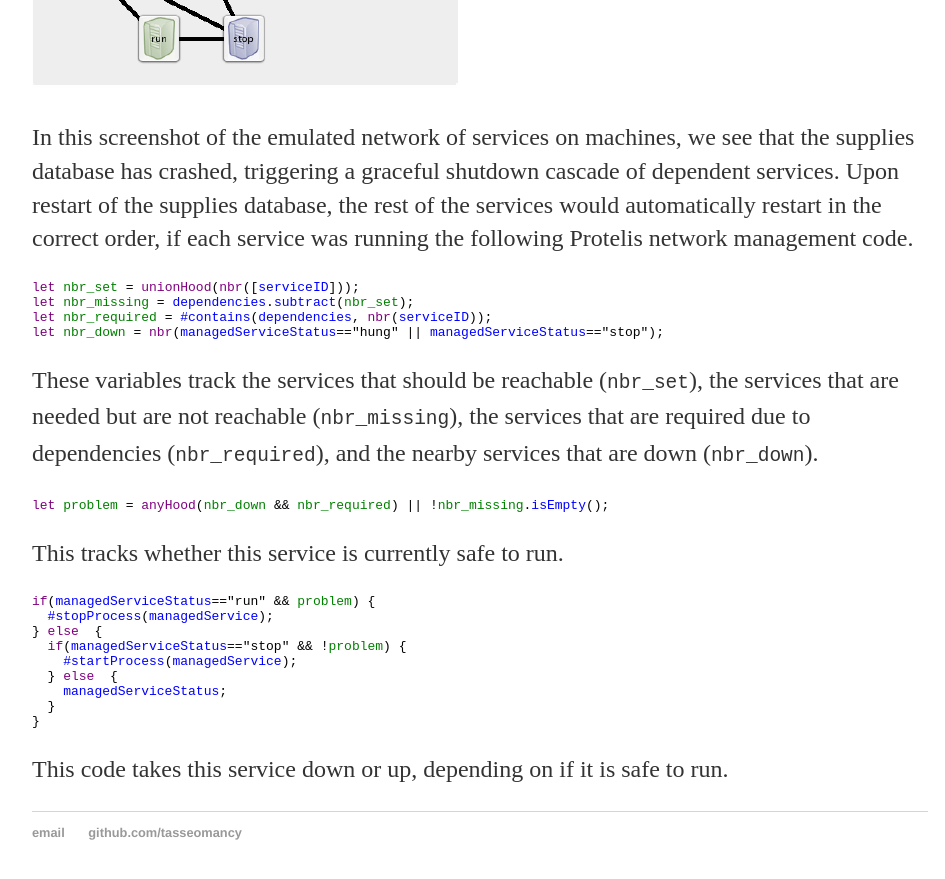
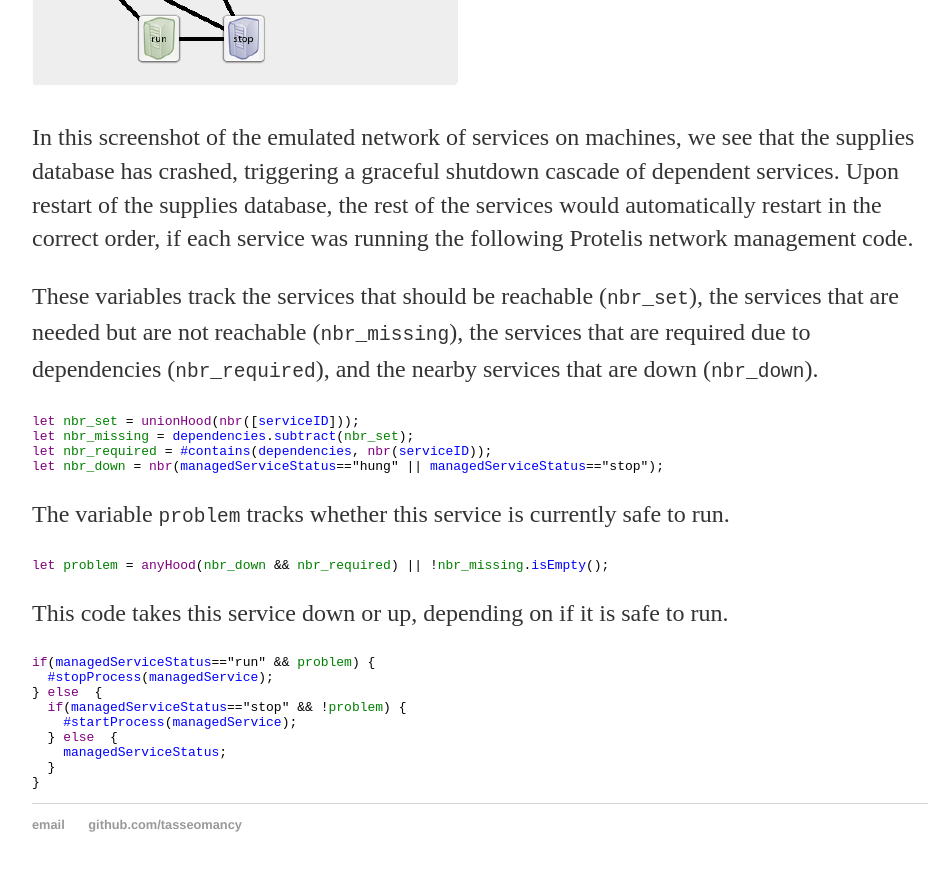
Before and after one commit to tasseomancy/tasseomancy.github.io, a Jekyll site: the page built from _posts/2018-02-22-network-management.md, in a window 1280 px wide and 900 px high, scrolled down 1585 px. Shown: the top 879 px of the window, without its empty margins (160-1105 px from the left). Built offline with Jekyll 4.4.1, drawn with Linux system fonts in a browser that asks for light colours; some of the changed lines change nothing that is shown.

Commit message:
Update 2018-02-22-network-management.md

```diff
--- a/_posts/2018-02-22-network-management.md
+++ b/_posts/2018-02-22-network-management.md
@@ -18,6 +18,8 @@ Each service was wrapped with an embedded Protelis execution engine, which was i
 
 In this screenshot of the emulated network of services on machines, we see that the supplies database has crashed, triggering a graceful shutdown cascade of dependent services. Upon restart of the supplies database, the rest of the services would automatically restart in the correct order, if each service was running the following Protelis network management code.
 
+These variables track the services that should be reachable (<code>nbr_set</code>), the services that are needed but are not reachable (<code>nbr_missing</code>), the services that are required due to dependencies (<code>nbr_required</code>), and the nearby services that are down (<code>nbr_down</code>).
+
 <pre>
 <code style="color:purple">let</code><code style="color:green"> nbr_set </code><code>= </code><code style="color:purple">unionHood</code><code>(</code><code style="color:purple">nbr</code><code>([</code><code style="color:blue">serviceID</code><code>]));</code>
 <code style="color:purple">let</code><code style="color:green"> nbr_missing </code><code>= </code><code style="color:blue">dependencies</code><code>.</code><code style="color:blue">subtract</code><code>(</code><code style="color:green">nbr_set</code><code>);</code>
@@ -25,13 +27,13 @@ In this screenshot of the emulated network of services on machines, we see that
 <code style="color:purple">let</code><code style="color:green"> nbr_down </code><code>= </code><code style="color:purple">nbr</code><code>(</code><code style="color:blue">managedServiceStatus</code><code>=="hung" || </code><code style="color:blue">managedServiceStatus</code><code>=="stop");</code>
 </pre>
 
-These variables track the services that should be reachable (<code>nbr_set</code>), the services that are needed but are not reachable (<code>nbr_missing</code>), the services that are required due to dependencies (<code>nbr_required</code>), and the nearby services that are down (<code>nbr_down</code>).
+The variable <code>problem</code> tracks whether this service is currently safe to run.
 
 <pre>
 <code style="color:purple">let</code><code style="color:green"> problem </code><code>= </code><code style="color:purple">anyHood</code><code>(</code><code style="color:green">nbr_down </code><code>&& </code><code style="color:green">nbr_required</code><code>) || !</code><code style="color:green">nbr_missing</code><code>.</code><code style="color:blue">isEmpty</code><code>();</code>
 </pre>
 
-This tracks whether this service is currently safe to run.
+This code takes this service down or up, depending on if it is safe to run.
 
 <pre>
 <code style="color:purple">if</code><code>(</code><code style="color:blue">managedServiceStatus</code><code>=="run" && </code><code style="color:green">problem</code><code>) {</code>
@@ -44,5 +46,3 @@ This tracks whether this service is currently safe to run.
 <code>  }</code>
 <code>}</code>
 </pre>
-
-This code takes this service down or up, depending on if it is safe to run.
```
